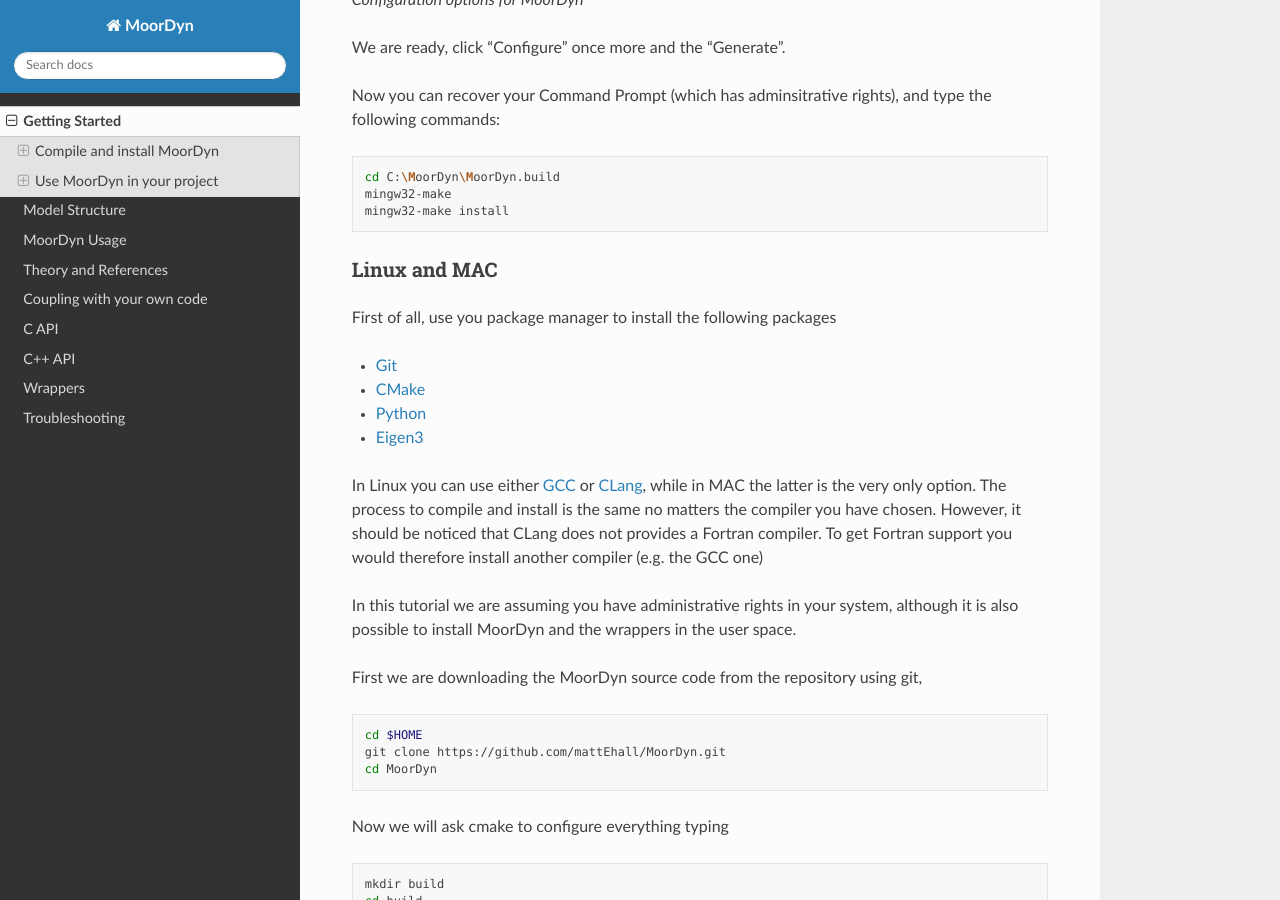
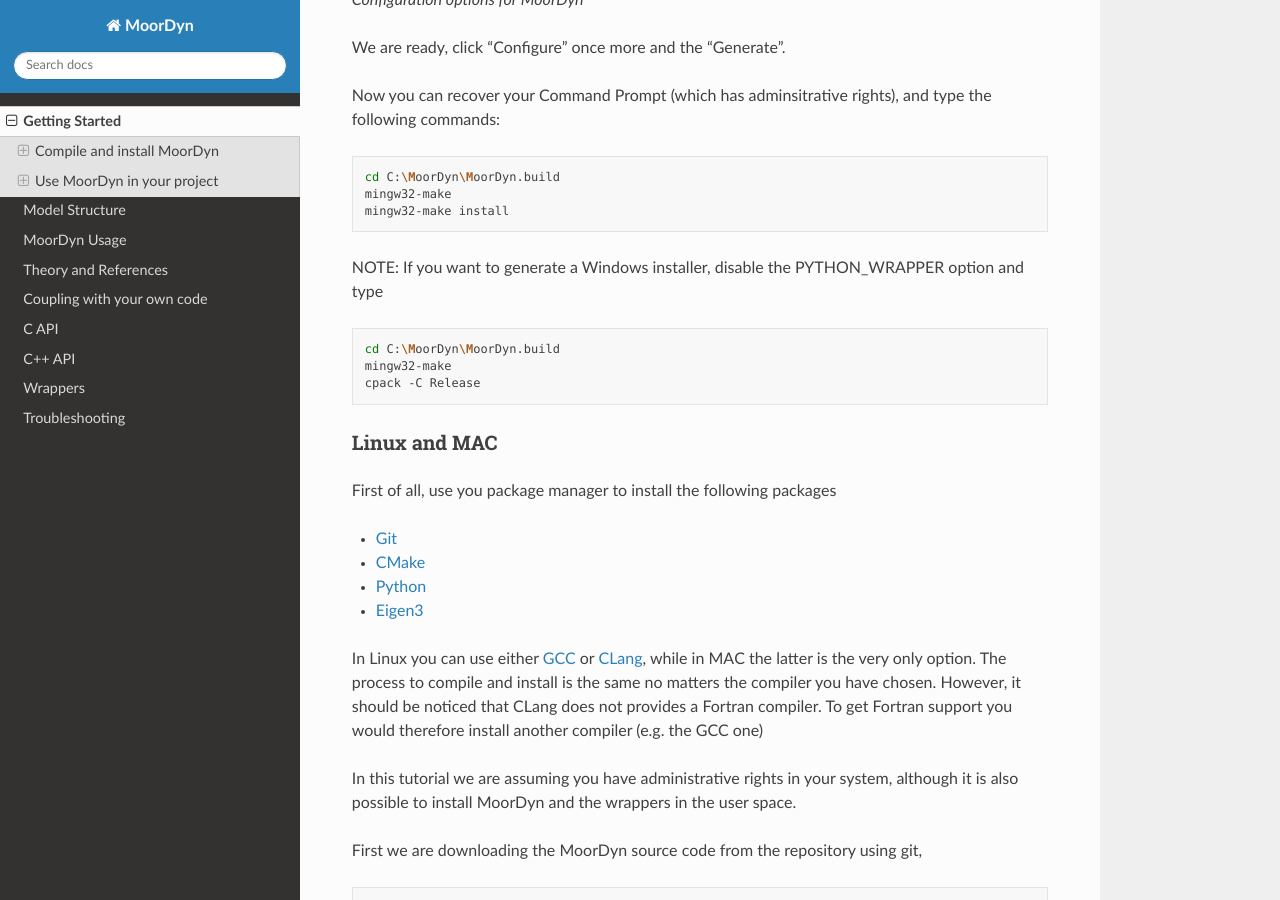
Before and after one commit to FloatingArrayDesign/MoorDyn, a Sphinx documentation site: the page built from docs/starting.rst, in a window 1280 px wide and 900 px high, scrolled down 7142 px. Built offline with Sphinx 7.4.7 and the Read the Docs theme 2.0.0, drawn with Linux system fonts in a browser that asks for light colours.

Commit message:
Add a note on how to generate the Windows installer

```diff
--- a/docs/starting.rst
+++ b/docs/starting.rst
@@ -159,6 +159,16 @@
   cd C:\MoorDyn\MoorDyn.build
   mingw32-make
   mingw32-make install
+
+NOTE: If you want to generate a Windows installer, disable the PYTHON_WRAPPER
+option and type
+
+.. code-block:: bash
+
+  cd C:\MoorDyn\MoorDyn.build
+  mingw32-make
+  cpack -C Release
+
 
 Linux and MAC
 ^^^^^^^^^^^^^
```
